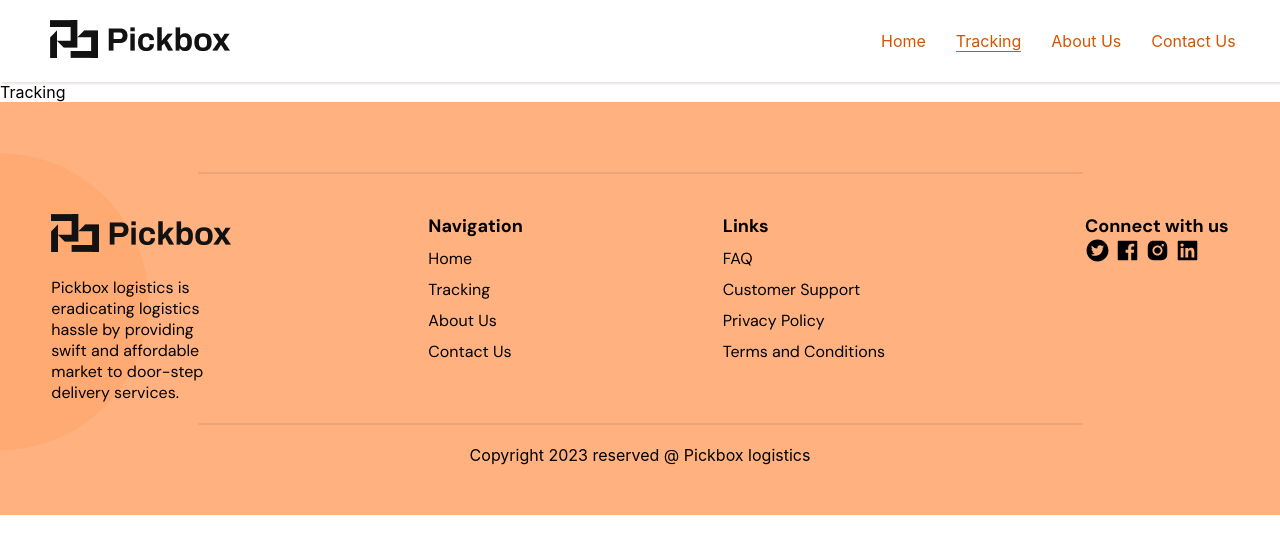
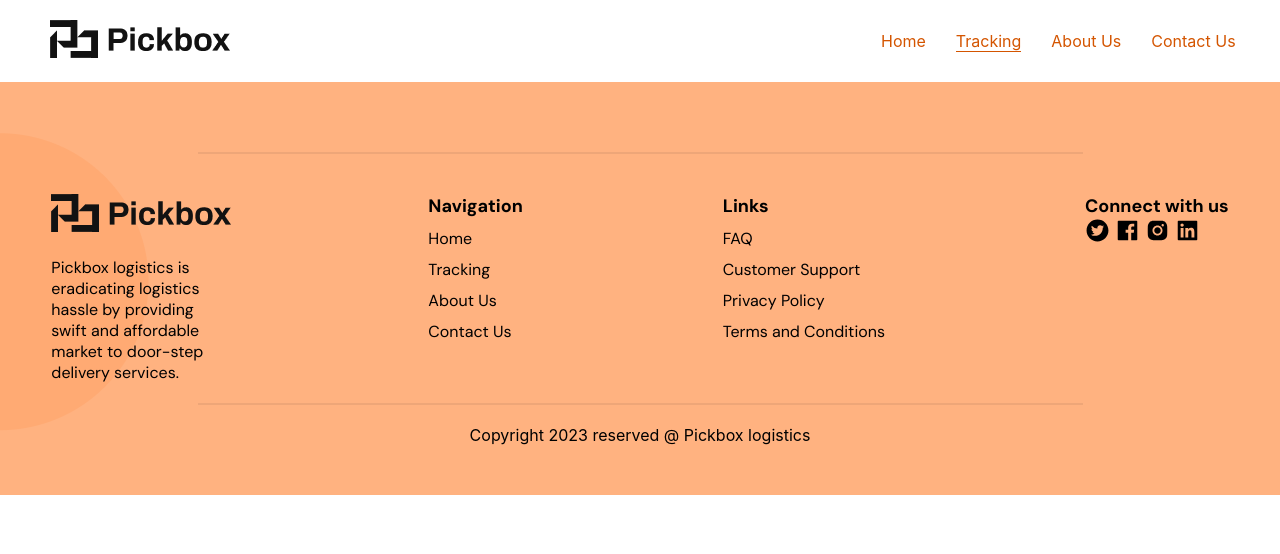
Before and after one commit to Pickbox-Project/Pickbox-frontend, a React (Create React App) app: page /tracking in a window 1280 px wide. Shown: the top 554 px of the page. Built offline with nearby package versions, Linux system fonts and the light colour scheme.

Commit message:
Started working on the Tracking Component

```diff
--- a/src/Components/Tracking/Tracking.jsx
+++ b/src/Components/Tracking/Tracking.jsx
@@ -2,7 +2,11 @@ import React from "react";
 import "./Tracking.css";
 
 const Tracking = () => {
-  return <div>Tracking</div>;
+  return (
+    <div className="tracking-container">
+      <div></div>
+    </div>
+  );
 };
 
 export default Tracking;
```
